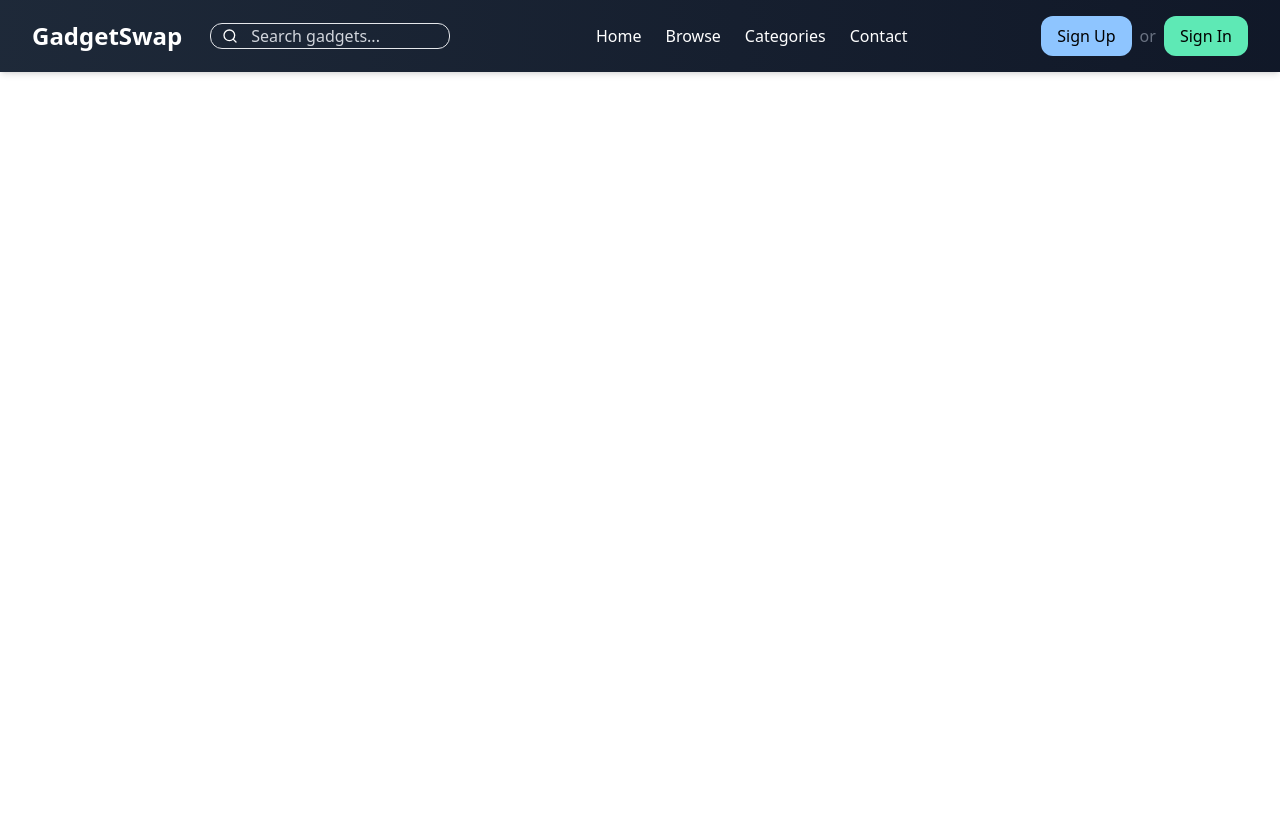
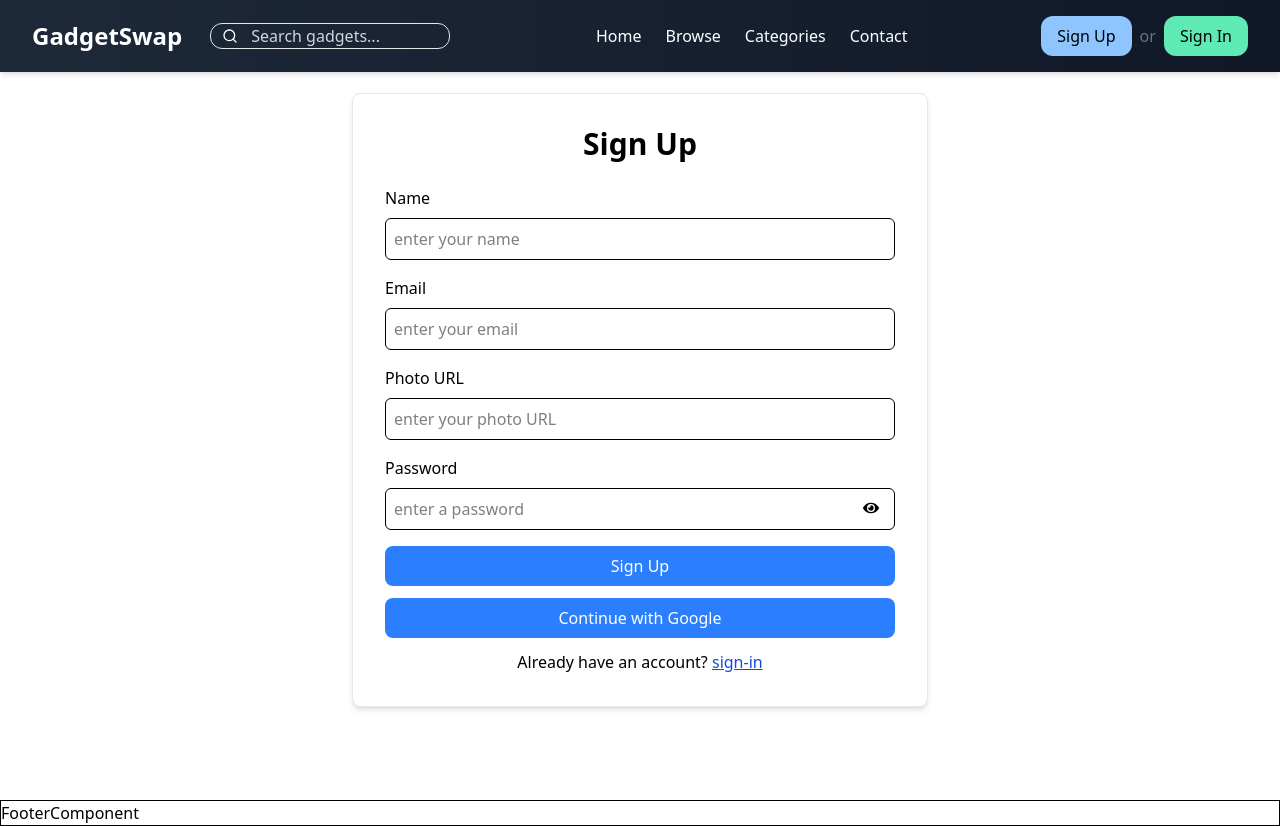
Before and after one commit to MZahidKamal/gadgetswap-rental-marketplace, a React (Vite) app: page /sign-up in a window 1280 px wide. Before the commit the page ends 800 px from the top, so only its background shows below. Built offline with nearby package versions, Linux system fonts and the light colour scheme.

Commit message:
added signIn and signUp page

```diff
--- a/src/Pages/SignInPage/SignInPage.jsx
+++ b/src/Pages/SignInPage/SignInPage.jsx
@@ -1,9 +1,56 @@
-import React from 'react';
+import React, { useState } from 'react';
+import { FaEye, FaEyeSlash } from 'react-icons/fa';
+import { Link } from 'react-router';
 
 const SignInPage = () => {
+
+    const [showPassword, setShowPassword] = useState(false);
+
+    const handleSubmit = (e) => {
+        e.preventDefault();
+
+        const form = e.target;
+        const email = form.email.value;
+        const password = form.password.value;
+
+        const data = { email, password }
+        console.log(data);
+    }
     return (
-        <div>
-            SignInPage
+        <div className="flex items-center justify-center min-h-screen">
+            <div className="bg-white p-8 rounded-md shadow-lg w-96 md:min-w-xl border border-gray-200">
+                <h2 className="text-xl md:text-3xl font-bold text-center mb-6">Sign In</h2>
+                {/* Sign In form */}
+                <form onSubmit={handleSubmit}>
+                    <div className="mb-4">
+                        <label className="block pb-2">Email</label>
+                        <input
+                            type="email"
+                            name="email"
+                            className="w-full p-2 border rounded-md"
+                            placeholder='email'
+                            required />
+                    </div>
+                    <div className="mb-4 relative">
+                        <label className="block pb-2">Password</label>
+                        <input
+                            type={showPassword ? "text" : "password"}
+                            name="password"
+                            className="w-full p-2 border rounded-md"
+                            placeholder='password'
+                            required />
+                            <button onClick={() => setShowPassword(!showPassword)} className='absolute right-4 top-11'> {showPassword ? <FaEyeSlash></FaEyeSlash> : <FaEye></FaEye>} </button>
+                    </div>
+                    <button
+                        type="submit"
+                        className="w-full bg-blue-500 text-white py-2 rounded-lg hover:bg-blue-600 transition duration-300 mb-3">Sign In
+                    </button>
+
+                    <button className='w-full bg-blue-500 text-white py-2 rounded-lg hover:bg-blue-600 transition duration-300 mb-3'>Continue with Google</button>
+
+                    <p className='text-center'>New here? <Link className='text-red-600 underline' to="/sign-up">sign-up</Link></p>
+                </form>
+            </div>
         </div>
     );
 };
--- a/src/Pages/SignUpPage/SignUpPage.jsx
+++ b/src/Pages/SignUpPage/SignUpPage.jsx
@@ -1,12 +1,77 @@
-import React from 'react';
+import React, { useState } from 'react';
+import { FaEye, FaEyeSlash } from 'react-icons/fa';
+import { Link } from 'react-router';
 
 const SignUpPage = () => {
+
+    const [showPassword, setShowPassword] = useState(false);
+
+    const handleSubmit = (e) => {
+        e.preventDefault();
+
+        const form = e.target;
+        const name = form.name.value;
+        const email = form.email.value;
+        const photo = form.photo.value;
+        const password = form.password.value;
+
+        const data = { name, email, photo, password }
+        console.log(data);
+    }
     return (
-        <div>
-            SignUpPage
-            SignUpPage
-            SignUpPage
-            SignUpPage
+        <div className="flex items-center justify-center min-h-screen">
+            <div className="bg-white p-8 rounded-lg shadow-md  w-96 md:min-w-xl border border-gray-200">
+                <h2 className="text-xl md:text-3xl font-bold text-center mb-6">Sign Up</h2>
+                {/* Sign Up form */}
+                <form onSubmit={handleSubmit}>
+                    <div className="mb-4">
+                        <label className="block pb-2">Name</label>
+                        <input
+                            type="text"
+                            name="name"
+                            className="w-full p-2 border rounded-md"
+                            placeholder='enter your name'
+                            required />
+                    </div>
+                    <div className="mb-4">
+                        <label className="block pb-2">Email</label>
+                        <input
+                            type="email"
+                            name="email"
+                            className="w-full p-2 border rounded-md"
+                            placeholder='enter your email'
+                            required />
+                    </div>
+                    <div className="mb-4">
+                        <label className="block pb-2">Photo URL</label>
+                        <input
+                            type="url"
+                            name="photo"
+                            className="w-full p-2 border rounded-md"
+                            placeholder='enter your photo URL'
+                            required />
+                    </div>
+                    <div className="mb-4 relative">
+                        <label className="block pb-2">Password</label>
+                        <input
+                            type={showPassword ? "text" : "password"}
+                            name="password"
+                            className="w-full p-2 border rounded-md"
+                            placeholder='enter a password'
+                            required />
+                        <button onClick={() => setShowPassword(!showPassword)} className='absolute right-4 top-11'> {showPassword ? <FaEyeSlash></FaEyeSlash> : <FaEye></FaEye>} </button>
+                    </div>
+
+                    <button
+                        type="submit"
+                        className="w-full bg-blue-500 text-white py-2 rounded-lg hover:bg-blue-600 transition duration-300 mb-3">Sign Up
+                    </button>
+
+                    <button className='w-full bg-blue-500 text-white py-2 rounded-lg hover:bg-blue-600 transition duration-300 mb-3'>Continue with Google</button>
+
+                    <p className='text-center'>Already have an account? <Link className='text-blue-700 underline' to="/sign-in">sign-in</Link></p>
+                </form>
+            </div>
         </div>
     );
 };
```
